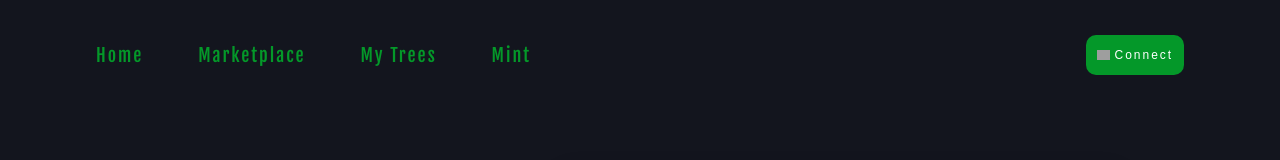
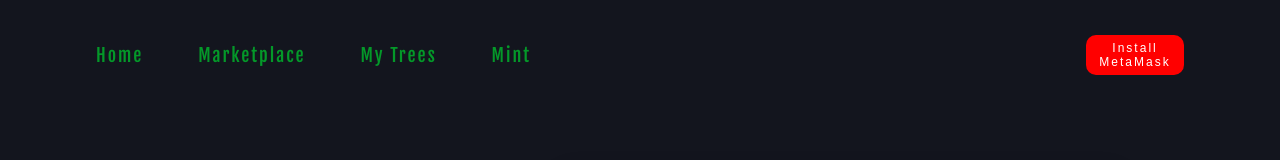
Before and after one commit to web3technologies/drinking_trees_frontend, a Next.js app: page / in a window 1280 px wide. Shown: the top 160 px of the page. Built offline with nearby package versions, Linux system fonts and the light colour scheme; no server answers; grey boxes are pictures that could not be loaded.

Commit message:
fixed has metamsk bug

```diff
--- a/containers/navbar.js
+++ b/containers/navbar.js
@@ -5,7 +5,7 @@ import  UserContainer  from './user'
 import {useState} from 'react'
 
 
-export default function NavigationContainer({loadUser, user, chain, switchNetwork={switchNetwork}}) {
+export default function NavigationContainer({loadUser, user, chain, hasMetaMask, switchNetwork={switchNetwork}}) {
 
 
     const [ isMobileOpen, setIsMobileOpen ] = useState(false)
@@ -14,7 +14,6 @@ export default function NavigationContainer({loadUser, user, chain, switchNetwor
     const toggleMobile = ()=>{
         setIsMobileOpen(!isMobileOpen)
     }
-
 
 
     return (
@@ -79,7 +78,7 @@ export default function NavigationContainer({loadUser, user, chain, switchNetwor
                 </Navigation.NavigationLeft>
 
                 <Navigation.NavigationRight>
-                    <UserContainer user={user} loadUser={loadUser} chain={chain} switchNetwork={switchNetwork}/>
+                    <UserContainer user={user} loadUser={loadUser} chain={chain} hasMetaMask={hasMetaMask} switchNetwork={switchNetwork} />
                 </Navigation.NavigationRight>
             </Navigation.NavigationInner>
         </Navigation>
--- a/containers/user.js
+++ b/containers/user.js
@@ -6,13 +6,14 @@ import { baseExampleURL } from '../config/config';
 
 export default function UserContainer({user, chain, hasMetaMask, loadUser, switchNetwork={switchNetwork}}){
 
+    console.log(hasMetaMask)
 
-    // if (!hasMetaMask){
-    //     return <Navigation.ConnectButton
-    //         style={{backgroundColor: "red"}}
-    //         onClick={()=>safeOpen("https://metamask.io/")}
-    //     >Install MetaMask</Navigation.ConnectButton>
-    // }
+    if (!hasMetaMask){
+        return <Navigation.ConnectButton
+            style={{backgroundColor: "red"}}
+            onClick={()=>safeOpen("https://metamask.io/")}
+        >Install MetaMask</Navigation.ConnectButton>
+    }
 
 
     if(chain.isCorrectChain === "incorrect"){
--- a/pages/_app.js
+++ b/pages/_app.js
@@ -9,9 +9,10 @@ function MyApp({ Component, pageProps }) {
 
   const { user, chain, contract, hasMetaMask, loadUser, switchNetwork} = useConnection()
 
+  console.log(hasMetaMask)
+
   return (
     <>
-
       <Head>
           <title>Drinking Trees</title>
           <link rel="preconnect" href="https://fonts.googleapis.com"/>
```
